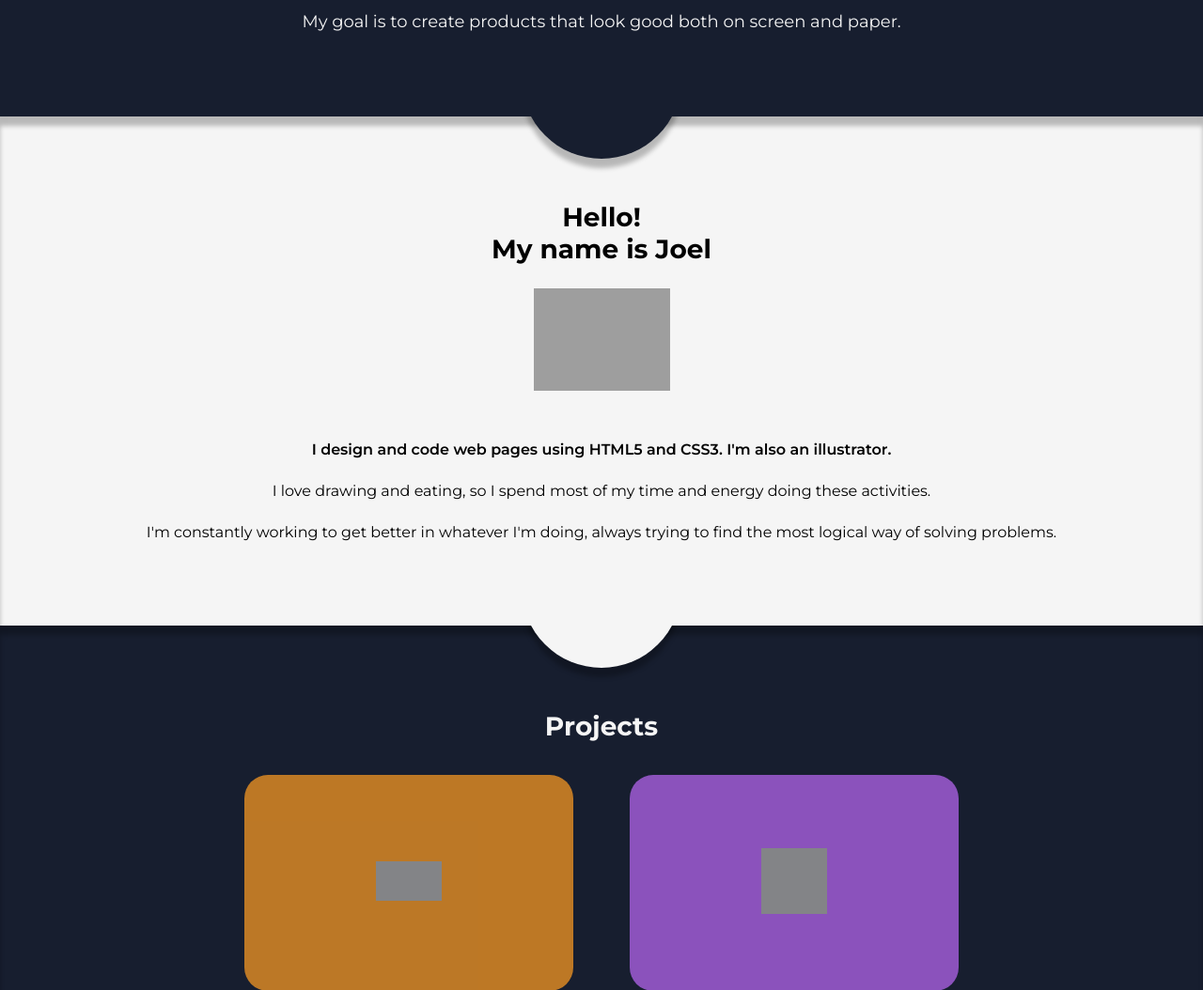
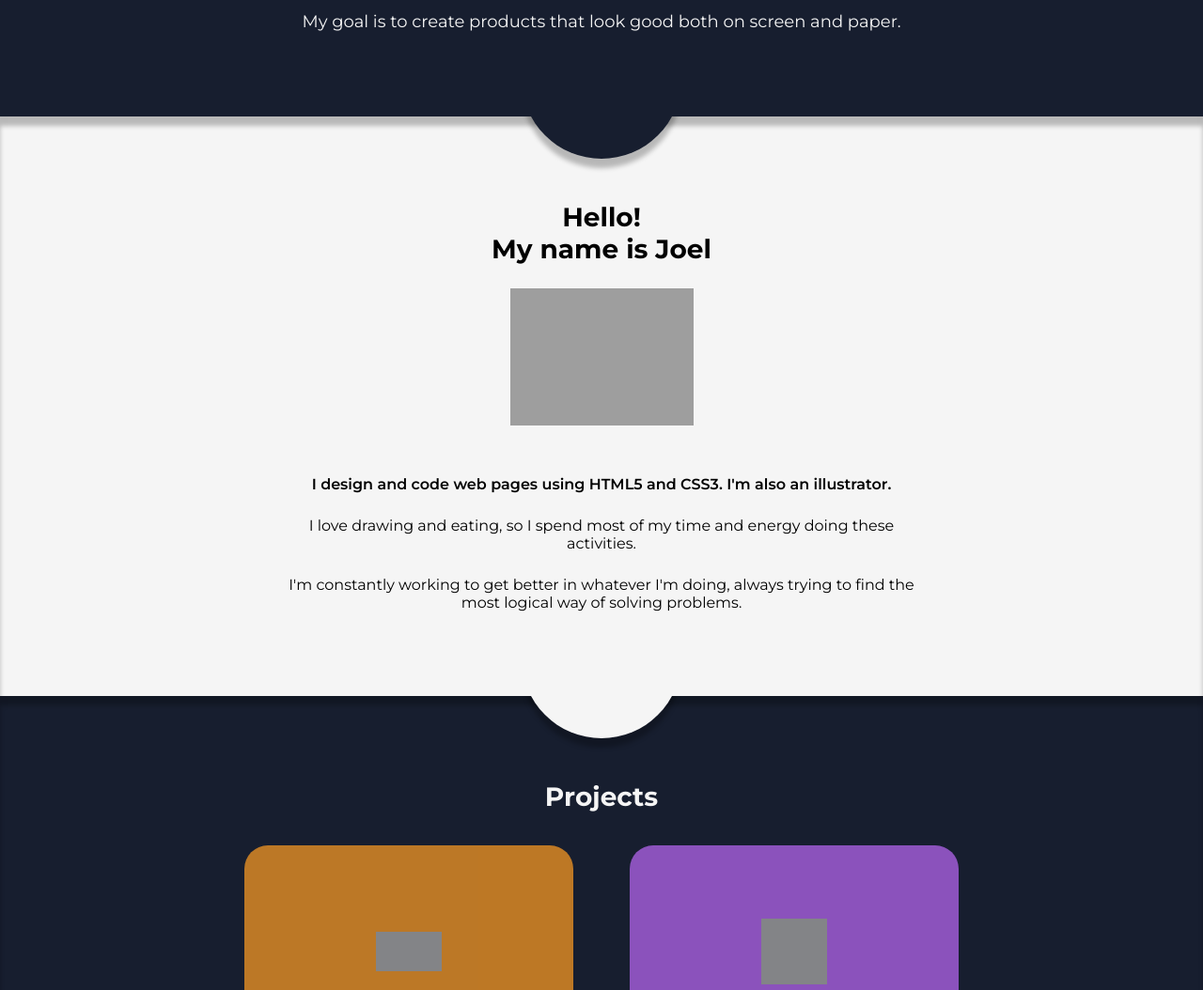
Before and after one commit to joelspi97/portfolio--OUTDATED, a PHP site: page / in a window 1280 px wide. Shown: the part 397-1451 px from the top of the page at 94% size. Run offline with PHP 8.4, Linux system fonts and the light colour scheme; grey boxes are pictures that could not be loaded.

Commit message:
the whole portfolio is now fully responsive

```diff
--- a/css/style.scss
+++ b/css/style.scss
@@ -243,6 +243,7 @@ body {
         p {
             font-size: 1.6rem;
             margin-top: 2.5rem;
+            max-width: 70rem;
         }
     }
     &__text-container :first-child {
@@ -470,6 +471,18 @@ body {
         }
     }
 
+
+    /* ABOUT-ME - TABLET*/
+
+    .about-me {
+        &__image-container {
+            img {
+                width: 16rem;
+            }
+        }
+    }
+
+
     /* PROJECTS - TABLET */
 
     .projects {
@@ -500,7 +513,20 @@ body {
         }
     }
 
+
+    /* ABOUT-ME - DESKTOP */
+
+    .about-me {
+        &__image-container {
+            img {
+                width: 17.5rem;
+            }
+        }
+    }
+
+
     /* PROJECTS - DESKTOP */
+
     .projects {
         &__grid-container {
             width: auto;
@@ -537,6 +563,20 @@ body {
 }
 
 @media only screen and (min-width: 1100px) {
+
+    /* ABOUT-ME - DESKTOP__LARGE */
+
+    .about-me {
+        &__image-container {
+            img {
+                width: 19.5rem;
+            }
+        }
+    }
+
+
+    /* PROJECTS - DESKTOP__LARGE */
+
     .projects {
         &__grid-container {
             grid-gap: 6rem;
--- a/index.html
+++ b/index.html
@@ -7,16 +7,13 @@
     <meta name="viewport" content="width=device-width, initial-scale=1.0">
     <title>Joel Spinelli</title>
     <link rel="preconnect" href="https://fonts.gstatic.com">
-    <link
-        href="https://fonts.googleapis.com/css2?family=Montserrat:wght@400;600;700&family=Source+Sans+Pro:wght@400;600&display=swap"
-        rel="stylesheet">
+    <link href="https://fonts.googleapis.com/css2?family=Montserrat:wght@400;600;700&family=Source+Sans+Pro:wght@400;600&display=swap" rel="stylesheet">
     <link rel="stylesheet" href="./css/style.css">
 </head>
 
 <body class="body">
 
     <header class="header section">
-
         <nav class="header__nav">
             <label for="toggle">
                 <div class="menu-btn">
```
Also changed, not shown: css/style.css, 1 other file.
